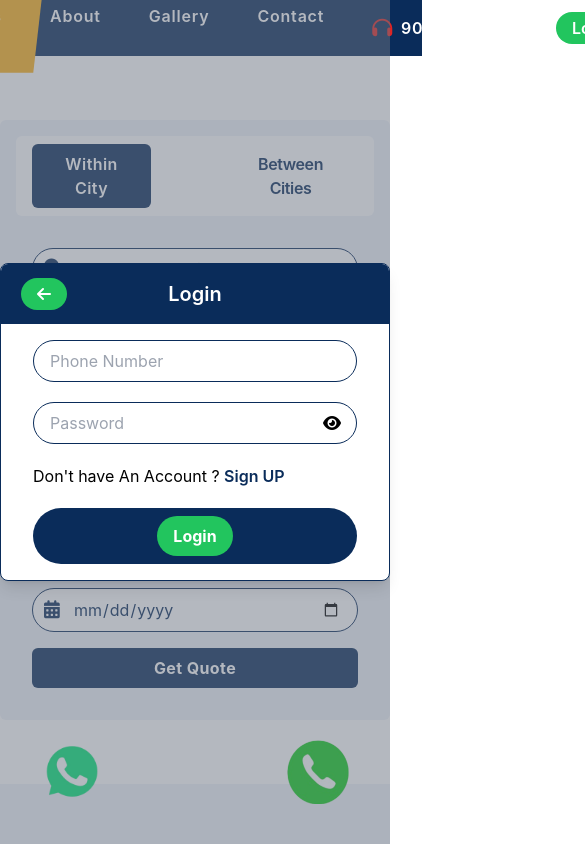
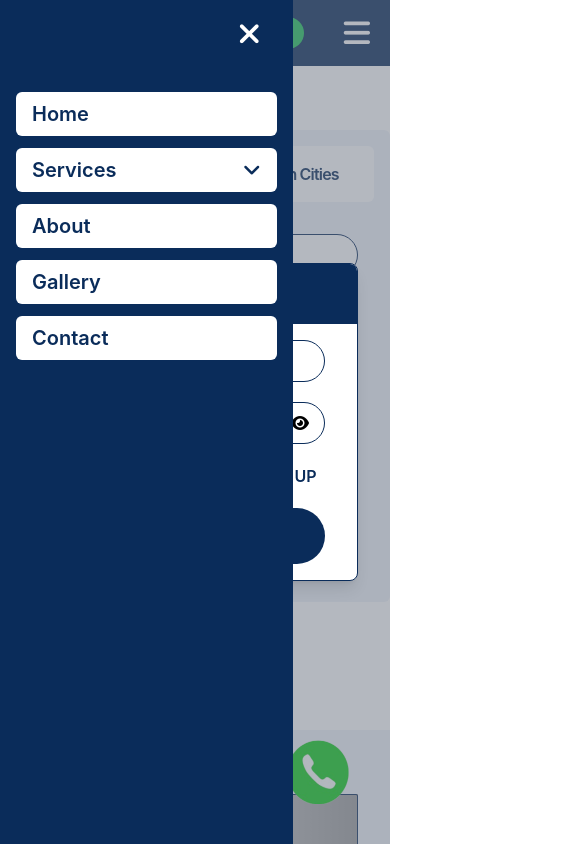
Before and after one commit to Adityajadhav85755/aditya-1234, a React (Create React App) app: page / in a window 390 px wide. Shown: the top 844 px of the page, 585 px wide, since content can reach past the window. Built offline with nearby package versions, Linux system fonts and the light colour scheme; grey boxes are pictures that could not be loaded.

Commit message:
Hompeage REsponsive

```diff
--- a/src/App.js
+++ b/src/App.js
@@ -3,16 +3,11 @@ import Navbar from './components/Navbar';
 import React, { useContext, useEffect } from 'react';
 import { useState } from 'react';
 import Gallery from './components/Gallery';
-import worker from './assets/images/worker.png'
 import "slick-carousel/slick/slick.css";
 import "slick-carousel/slick/slick-theme.css";
-import Slider from 'react-slick';
 import { useRef } from 'react';
-import aboutImg from './assets/images/about.png'
 import QuickContact from './components/QuickContact';
-import shipping from './assets/images/shifting.jpg';
 import Footer from './components/Footer';
-import { Link } from 'react-router-dom';
 import Login from './components/Login';
 import PopUpPlan from './components/PopUpPlan';
 import Register from './components/Register';
@@ -147,24 +142,24 @@ function App() {
       <header>
         <LoginStatusContext.Provider value={[loginStatus,setLoginStatus,userData,setUserData,setShowLoginForm]}>
         <Navbar LoginStatusContext={LoginStatusContext} setShowLoginForm={setShowLoginForm}/>
-        {/* <Sidebar LoginStatusContext={LoginStatusContext} setShowLoginForm={setShowLoginForm}/> */}
+        <Sidebar LoginStatusContext={LoginStatusContext} setShowLoginForm={setShowLoginForm}/>
         </LoginStatusContext.Provider>
       </header>
       <main>
-        <section>
-          <div className='max-w-[500px] m-auto bg-terniary p-4 my-16 rounded-md'>
-            <div className='flex justify-evenly bg-white text-white py-2 rounded-md gap-x-10 mb-4'>
-              <div className='text-center m-4 my-0'>
-                <button className='bg-primary p-2 px-8 font-semibold tracking-wide w-full rounded-md' ref={withinButton} onClick={showWithinForm}>Within City</button>
+        <section className='flex justify-center'>
+          <div className='max-w-[500px] m-auto bg-terniary p-4 my-16 rounded-md mx-8 max-[472px]:mx-0 w-full'>
+            <div className='flex justify-evenly bg-white text-white py-2 rounded-md gap-x-10 mb-4 max-[472px]:grid grid-cols-2 w-full max-[472px]:px-4 '>
+              <div className='text-center m-4 my-0 w-full max-[472px]:m-0'>
+                <button className='bg-primary p-2 px-8 font-semibold tracking-wide w-full rounded-md max-[472px]:px-0 max-[472px]:m-0'  ref={withinButton} onClick={showWithinForm}>Within City</button>
               </div>
-              <div className='text-center m-4 my-0 '>
-                <button className=' text-primary  p-2 px-8 font-semibold tracking-tight  w-full rounded-md ' ref={betweenButton} onClick={showBetweenForm}>Between Cities</button>
+              <div className='text-center m-4 my-0 w-full max-[472px]:m-0'>
+                <button className=' text-primary  p-2 px-8 font-semibold tracking-tight  w-full rounded-md max-[472px]:px-0 max-[472px]:tracking-tighter ' ref={betweenButton} onClick={showBetweenForm}>Between Cities</button>
               </div>
             </div>
 
 
 
-            <form action="" className='flex flex-col px-4 py-4 gap-y-4 text-primary ' onSubmit={handleWithinForm} ref={formForWithin}>
+            <form action="" className='flex flex-col px-4 py-4 gap-y-2 text-primary ' onSubmit={handleWithinForm} ref={formForWithin}>
 
               <div className='relative '>
                 <i className="fa-sharp fa-solid fa-location-dot absolute top-1/2 -translate-y-1/2 text-xl left-3"></i>
@@ -175,7 +170,8 @@ function App() {
 
                 <input required type="text" name='destinationLocality' placeholder='Enter Your Destination Locality' value={withinForm.destinationLocality} onChange={handleInput} className='w-full py-2 px-4 pl-10  rounded-full border-primary border' />
               </div>
-              <div className='relative'>
+
+              {/* <div className='relative'>
                 <i className="fa-solid fa-truck-fast absolute top-1/2 -translate-y-1/2 text-lg left-3"></i>
                 <select required name="choice"  className='w-full py-2 px-4 rounded-full pl-10 border-primary border' value={withinForm.choice} onChange={handleInput}>
                   <option value="movers">Only Movers</option>
@@ -183,7 +179,7 @@ function App() {
                   <option value="Movers & Truck">Movers & Truck</option>
                   <option value="Movers & Vehicle">Movers & Vehicle</option>
                 </select>
-              </div>
+              </div> */}
 
 
 
@@ -256,7 +252,7 @@ function App() {
 
                 <input required type="text" name='destinationLocality' placeholder='Enter Your Destination Locality' value={withinForm.destinationLocality} onChange={handleInput} className='w-full py-2 px-4 pl-10  rounded-full border-primary border' />
               </div>
-              <div className='relative'>
+              {/* <div className='relative'>
                 <i className="fa-solid fa-truck-fast absolute top-1/2 -translate-y-1/2 text-lg left-3"></i>
                 <select required name="choice"  className='w-full py-2 px-4 rounded-full pl-10 border-primary border' value={withinForm.choice} onChange={handleInput}>
                   <option value="movers">Only Movers</option>
@@ -264,7 +260,7 @@ function App() {
                   <option value="Movers & Truck">Movers & Truck</option>
                   <option value="Movers & Vehicle">Movers & Vehicle</option>
                 </select>
-              </div>
+              </div> */}
 
 
 
--- a/src/components/AboutContent.jsx
+++ b/src/components/AboutContent.jsx
@@ -3,11 +3,11 @@ import aboutImg from '../assets/images/about.png'
 export default function AboutContent() {
   return (
     <section className='my-16 bg-terniary flex flex-col items-center py-12  px-8'>
-    <div className='flex justify-center items-center'>
-      <div className='w-1/2 h-full flex justify-center'>
+    <div className='flex justify-center items-center max-[1155px]:flex-col'>
+      <div className='w-1/2 h-full flex justify-center max-[1155px]:w-[70%] max-[736px]:w-[90%]'>
         <img src={aboutImg} alt="about us" className='w-[600px]' />
       </div>
-      <div className='w-1/2 flex flex-col p-4 px-0'>
+      <div className='w-1/2 flex flex-col p-4 px-0 max-[1155px]:w-[70%] max-[736px]:w-[90%]'>
         <h2 className='font-bold text-primary text-2xl'>About Us</h2>
         <p className='my-2'>We, Max Packers And Movers, located in Mumbai area, Kandivali EAST. Packers And Movers Is Great Service Provider In Mumbai For Shifting. We started our business in 2009, Initialy We provide shifting services within city. We deals with great customers and have great experiance.</p>
         <p className='my-2'>
--- a/src/components/Footer.jsx
+++ b/src/components/Footer.jsx
@@ -5,7 +5,7 @@ import logo from '../assets/images/logo.png'
 
 export default function Footer() {
   return (
-    <footer className='bg-primary text-white'>
+    <footer className='bg-primary text-white '>
     <div className='fixed bottom-10 left-10'>
       <a href="tel:9004780981">
         <img src={whatsupLogo} alt="whatsup sky packers and movers" className='w-16 h-16' />
@@ -19,7 +19,7 @@ export default function Footer() {
 
 
 
-    <div className='grid grid-cols-3 gap-20 p-8'>
+    <div className='grid grid-cols-3 gap-20 p-8 max-[772px]:grid-cols-2 max-[709px]:grid-cols-1'>
       <div className='flex flex-col gap-5'>
         <a href="/" className='z-10'>
           <img src={logo} alt="" className='w-20 h-20 z-10' />
--- a/src/components/Gallery.jsx
+++ b/src/components/Gallery.jsx
@@ -49,12 +49,12 @@ export default function Gallery({data,cols,heading}) {
     }
     return (
 
-        <section className='my-16 flex justify-center flex-col items-center gap-y-5'>
+        <section className='my-16 flex justify-center flex-col items-center gap-y-5 '>
             <h1 className='grid-cols-4 grid-cols-5 grid-cols-6 grid-cols-7 ' hidden></h1>
             <div>
                 <h2 className='text-[3rem] font-bold text-primary'>{heading}</h2>
             </div>
-            <div className={`grid ${(cols!=undefined)?"grid-cols-"+cols:"grid-cols-3"} max-w-[1400px] w-full gap-10 bg-terniary p-4`}>
+            <div className={`grid ${(cols!=undefined)?"grid-cols-"+cols:"grid-cols-3"} max-w-[1400px] w-full gap-10 bg-terniary p-8 py-12 max-[892px]:grid-cols-2 max-[892px]:place-items-center max-[686px]:grid-cols-1`}>
                 {cards.map((card, i) => {
                     return <div key={i} className=' overflow-hidden   relative hover:-translate-y-2 transition-all duration-300'>
                         <img src={card.src} alt="our work" className=' rounded-lg' onClick={() => openLightbox(i)} />
--- a/src/components/Login.jsx
+++ b/src/components/Login.jsx
@@ -135,9 +135,9 @@ export default function Login({ LoginContext }) {
   }
   return (
     <>
-      <div className="fixed top-0 left-0 bg-gray-500 h-screen w-screen opacity-50 z-30"></div>
-      <div className="flex justify-center items-center transition-all bg-center bg-cover bg-no-repeat z-40 fixed top-0 left-0 w-full h-screen">
-        <div className="w-full loadComponent">
+      <div className="fixed top-0 left-0 bg-gray-500 h-screen w-screen opacity-50 z-30 "></div>
+      <div className="flex justify-center items-center transition-all bg-center bg-cover bg-no-repeat z-40 fixed top-0 left-0 w-full h-screen ">
+        <div className="w-full loadComponent mx-8">
           <div className="w-full flex flex-col max-w-[500px] h-full bg-white rounded-lg overflow-hidden relative border border-primary m-auto shadow-lg shadow-gray">
             <div className="flex-2 shrink-0">
               <div className="text-center font-semibold text-white bg-primary py-4 flex gap-x-5 items-center relative">
@@ -154,7 +154,7 @@ export default function Login({ LoginContext }) {
               </div>
             </div>
 
-            <form className="shadow-md" onSubmit={handleSubmit(onSubmit)}>
+            <form className="shadow-md " onSubmit={handleSubmit(onSubmit)}>
               <div className="flex flex-col px-8 py-4 w-full gap-5 shadow-md">
                 {/* Username Field */}
                 {/* <div>
--- a/src/components/Navbar.jsx
+++ b/src/components/Navbar.jsx
@@ -12,7 +12,7 @@ export default function Navbar({LoginStatusContext,setShowLoginForm}) {
 
     // console.log(loginStatus)
     return (
-        <nav id='navbar' className='flex relative' >
+        <nav id='navbar' className='flex relative max-[885px]:hidden'>
             <div className=' flex justify-center items-center p-4 pb-0   gap-5 relative bg-primary '>
                 <div className='logoContainer h-[130%] w-[130%] z-1 bg-secondary absolute left-0 top-0'>
                 {/* <div className='logoContainer h-[130%] w-full z-1 bg-secondary absolute left-0 top-0'> */}
--- a/src/components/Register.jsx
+++ b/src/components/Register.jsx
@@ -50,7 +50,7 @@ export default function Register({ LoginContext }) {
     <>
       <div className="fixed top-0 left-0 bg-gray-500 h-screen w-screen opacity-50 z-30"></div>
       <div className="flex justify-center items-center transition-all bg-center bg-cover bg-no-repeat z-40 fixed top-0 left-0 w-full h-screen">
-        <div className="w-full loadComponent">
+        <div className="w-full loadComponent mx-8">
           <div className="w-full flex flex-col max-w-[500px] h-full bg-white rounded-lg overflow-hidden relative border border-primary m-auto shadow-lg shadow-gray">
             <div className="flex-2 shrink-0">
               <div className="text-center font-semibold text-white bg-primary py-4 flex gap-x-5 items-center relative">
--- a/src/components/Service.jsx
+++ b/src/components/Service.jsx
@@ -32,12 +32,12 @@ export default function Service() {
   ]
   return (
     <section className='my-16  bg-terniary py-16'>
-    <div className=' bg-terniary grid grid-cols-2 gap-16 max-w-[800px] w-full m-auto'>
+    <div className=' bg-terniary grid grid-cols-2 gap-16 max-w-[800px] w-full m-auto px-8 max-[708px]:grid-cols-1 max-[673px]:gap-4'>
       {services.map((serv, i) => {
         return <Link to={`/${serv.redirect}`} key={i}>
 
-          <div style={{ backgroundImage: `url(${shipping})` }} className={`bg-center bg-cover cursor-pointer rounded-tl-[2rem] rounded-br-[2rem] `}>
-            <div className={`service border border-primary rounded-sm p-8 px-4 ${(i % 2 == 0) ? "bg-gradient-to-r text-left" : "bg-gradient-to-l text-right"} from-white to-transparent   overflow-hidden rounded-tl-[2rem] rounded-br-[2rem]
+          <div style={{ backgroundImage: `url(${shipping})` }} className={`bg-center bg-cover cursor-pointer rounded-tl-[2rem] rounded-br-[2rem] max-[673px]:w-[100%]`}>
+            <div className={`service border border-primary rounded-sm p-8 px-4 ${(i % 2 == 0) ? "bg-gradient-to-r text-left" : "bg-gradient-to-l text-right"} from-white to-transparent   overflow-hidden rounded-tl-[2rem] rounded-br-[2rem] max-[673px]:h-28
 `}>
               <h3 className='text-primary text-xl font-semibold'>{serv.name}</h3>
             </div>
--- a/src/components/Sidebar.jsx
+++ b/src/components/Sidebar.jsx
@@ -59,34 +59,103 @@ import logo from '../assets/images/logo2.png';
 import { useContext } from 'react';
 import { LoginStatusContext } from '..';
 export default function Sidebar({ LoginStatusContext, setShowLoginForm }) {
+    let [showSideber,setShowSidebar]=useState(false)
     let [loginStatus,setLoginStatus,userData,setUserData]=useContext(LoginStatusContext)
+    let [showService,setShowService]=useState(false)
     return (
-        <div className="sidebar bg-primary w-72 min-h-screen flex flex-col p-4 text-white">
+
+        <>
+        <nav id='navbar' className='hidden relative max-[885px]:flex'>
+            <div className=' flex justify-center items-center p-4 pb-0 gap-5 relative bg-primary '>
+                <div className='logoContainer h-[130%] w-[130%] z-1 bg-secondary absolute left-0 top-0'>
+                {/* <div className='logoContainer h-[130%] w-full z-1 bg-secondary absolute left-0 top-0'> */}
+                </div>
+                <Link to="/" className='z-10'>
+                    <img src={logo} alt="" className='w-16 h-13 z-10'   />
+                    {/* <img src={logo} alt="" classNa me='w-16 h-12 z-10' /> */}
+                </Link>
+                {/* <p className='font-bold text-white text-xl leading-6 z-10' >Sky Packers & Movers</p> */}
+            </div>
+
+
+            <div className='bg-primary w-full flex items-center justify-end pr-5'>
+                <ul className='flex text-white font-semibold justify-center items-center gap-10 '>
+                    {/* <li><Link to="/" className='tracking-wider px-2 py-1'>Home</Link></li>
+                    <li className='group relative py-1'>
+                        <Link className='tracking-wider px-2 py-1'>Services</Link>
+                        <ul className='hidden group-hover:flex absolute bg-primary text-white py-2  rounded-sm top-full  flex-col   gap-y-5 z-50'>
+                            <li className='hover:bg-white hover:text-primary px-6 py-2 relative group duration-300'><Link to="/household" className=' after:hidden '>Household</Link>
+                            </li>
+                            <li className='hover:bg-white hover:text-primary px-6 py-2 duration-300' ><Link to="/office" className=' after:hidden'>Office</Link></li>
+                            <li className='hover:bg-white hover:text-primary px-6 py-2 duration-300'><Link to="/vehicle" className=' after:hidden'>Vehicle</Link></li>
+                            <li className='hover:bg-white hover:text-primary px-6 py-2 duration-300'><Link to="/shop" className='after:hidden'>Shop</Link></li>
+                            <li className='hover:bg-white hover:text-primary px-6 py-2 duration-300'><Link to="/AcService" className='after:hidden'>Ac Service</Link></li>
+                        </ul>
+                    </li> */}
+
+                {loginStatus ? <li className=' px-6 py-2 duration-300 '>
+                        <Link to="/AcService" className='after:hidden flex items-center gap-y-5'>
+                            <p className='ml-3'>{(userData.fullname==undefined)?"":userData.fullname}</p>
+                        <img src={profile} className='w-12 h-12' alt="" />
+                        </Link>
+                        </li>
+                         :<button className='bg-green-500 text-white px-4 py-1 rounded-full' onClick={()=>{setShowLoginForm(true)}} >Login</button>}
+                    <li onClick={()=>{setShowSidebar(!showSideber)}}>
+                        <i className='fa-solid fa-bars text-3xl' ></i>
+                    </li>
+                </ul>
+            </div>
+        </nav>
+        <div className={`sidebar bg-primary w-1/2 min-h-screen flex-col  text-white fixed top-0 left-0 z-50 hidden max-[885px]:${(showSideber)?"translate-x-[0]":"translate-x-[-500px]"} transition-all ease max-[885px]:flex max-[616px]:w-[75%]` }>
             {/* Profile Section */}
-            <div className="flex items-center gap-3 bg-secondary p-4 rounded-md mb-6">
+            <i class="fa-solid fa-xmark text-3xl self-end px-8 py-4" onClick={()=>{setShowSidebar(false)}}></i>
+            {/* <div className="flex items-center gap-3 bg-secondary p-4 rounded-md mb-6 m-4">
                 <img src={profile} alt="Profile" className="w-12 h-12 rounded-full" />
                 <div>
                     <p className="font-semibold text-lg">{userData.name}</p>
                 </div>
-            </div>
+            </div> */}
 
 
 
             <div className="mt-6">
-                <ul>
+                <ul className='flex flex-col gap-y-3'>
 
-            <li className="group relative">
+            {/* <li className="group relative">
                     <Link to="#" className="hover:text-secondary">Services</Link>
                     <ul className="hidden group-hover:flex flex-col pl-4 mt-2 text-sm">
                         <li><Link to="/household" className="hover:text-secondary">Household</Link></li>
                         <li><Link to="/office" className="hover:text-secondary">Office</Link></li>
                         <li><Link to="/vehicle" className="hover:text-secondary">Vehicle</Link></li>
-                       <li><Link to="/shop" className="hover:text-secondary">Shop</Link></li>
+                        <li><Link to="/shop" className="hover:text-secondary">Shop</Link></li>
                         <li><Link to="/AcService" className="hover:text-secondary">Ac Service</Link></li>
                     </ul>
+                </li> */}
+
+                <li className=' p-4 py-2 text-xl font-semibold flex justify-between cursor-pointer bg-white text-primary mx-4 rounded-md'>
+                    <Link to={"/"}>Home</Link>
                 </li>
+                <li className=' p-4 py-2 text-xl font-semibold flex justify-between cursor-pointer bg-white text-primary mx-4 rounded-md items-center ' onClick={()=>{setShowService(!showService)}}>Services
+                <i class="fa-solid fa-angle-down"></i>
+                </li>
+
+{showService &&
+                <ul className='flex flex-col gap-y-2'>
+                <li className='  p-4 py-2 text-xl font-semibold cursor-pointer bg-white text-primary mx-4 rounded-md items-center  ml-10'><Link to={"/"}>Household Shifting</Link></li>
+                <li className='  p-4 py-2 text-xl font-semibold cursor-pointer bg-white text-primary mx-4 rounded-md items-center  ml-10'><Link to={"/"}>Office Shifting</Link></li>
+                <li className='  p-4 py-2 text-xl font-semibold cursor-pointer bg-white text-primary mx-4 rounded-md items-center ml-10'><Link to={"/"}>Vehicle Shifting</Link></li>
+                <li className='  p-4 py-2 text-xl font-semibold cursor-pointer bg-white text-primary mx-4 rounded-md items-center ml-10'><Link to={"/"}>Shop Shifting</Link></li>
+                <li className='  p-4 py-2 text-xl font-semibold cursor-pointer bg-white text-primary mx-4 rounded-md items-center ml-10'><Link to={"/"}>AC Service</Link></li>
+                </ul>
+}
+
+                <li className='  p-4 py-2 text-xl font-semibold cursor-pointer bg-white text-primary mx-4 rounded-md items-center '><Link to={"/"}>About</Link></li>
+                <li className='  p-4 py-2 text-xl font-semibold cursor-pointer bg-white text-primary mx-4 rounded-md items-center '><Link to={"/"}>Gallery</Link></li>
+                <li className=' p-4 py-2 text-xl font-semibold cursor-pointer bg-white text-primary mx-4 rounded-md items-center '><Link to={"/"}>Contact</Link></li>
+
                 </ul>
             </div>
         </div>
+        </>
     );
 }
```
Also changed, not shown: src/components/QuickContact.jsx (+6 -6 lines).
